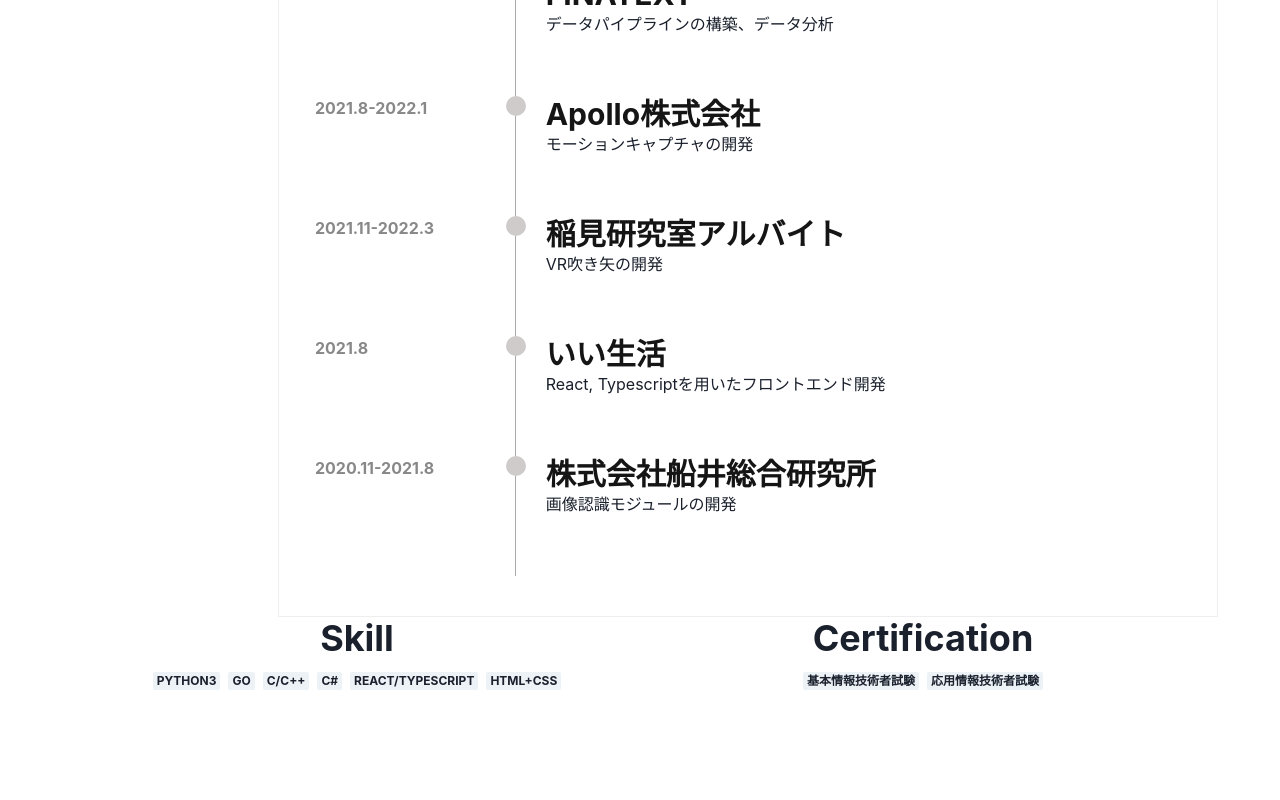
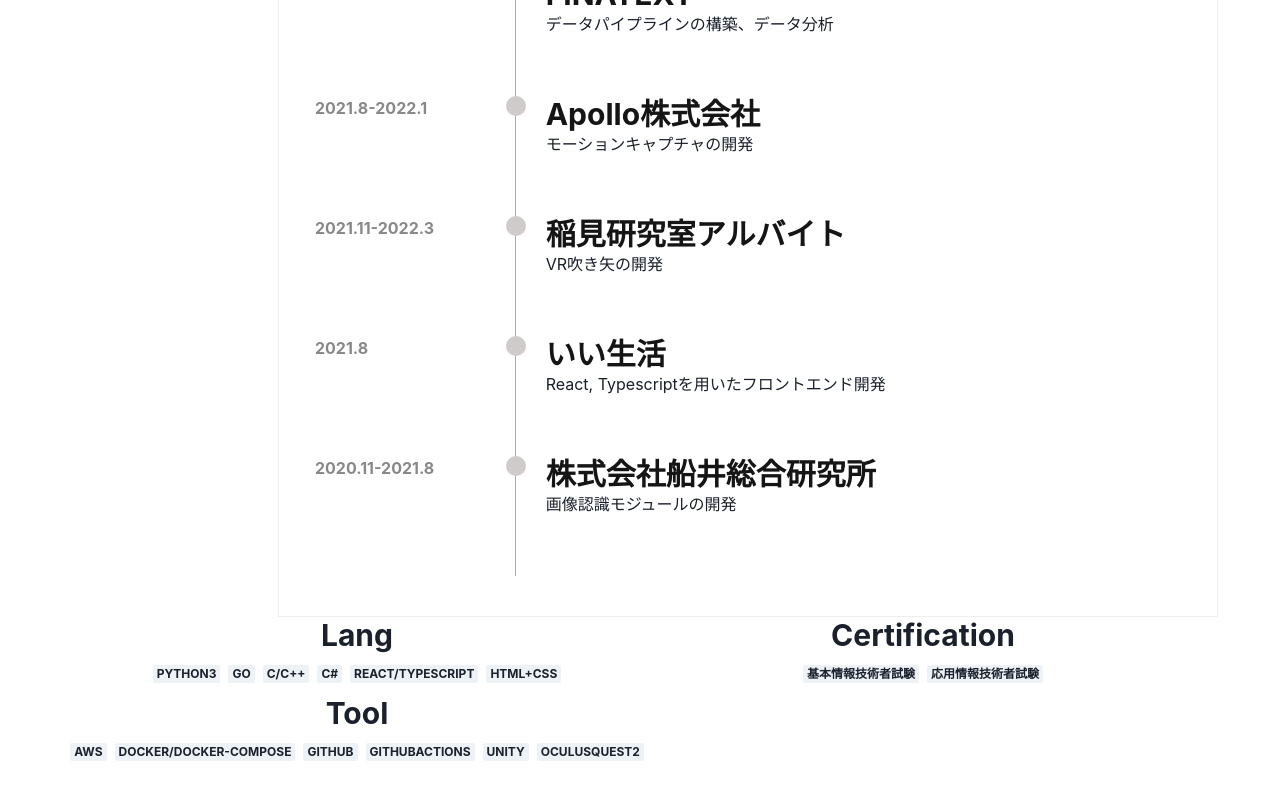
Before and after one commit to sh1n00/myportfolio, a Next.js app: page / in a window 1280 px wide. Shown: the part 670-1470 px from the top of the page. Built offline with nearby package versions, Linux system fonts and the light colour scheme.

Commit message:
animationの追加

```diff
--- a/components/Career.tsx
+++ b/components/Career.tsx
@@ -8,6 +8,7 @@
   ListItem,
   Heading,
 } from '@chakra-ui/react'
+import { motion } from 'framer-motion'
 
 import styles from './career.module.css'
 
@@ -29,7 +30,13 @@
       <Text fontSize="3xl" align="center" pt={20}>
         Career
       </Text>
-      <Box className={styles.timeline}>
+      <Box
+        className={styles.timeline}
+        as={motion.div}
+        initial={{ opacity: 0 }}
+        whileInView={{ opacity: 1 }}
+        viewport={{ once: true }}
+      >
         <OrderedList className={styles.list}>
           {careers.map((career, i) => (
             <CareerItem
@@ -54,7 +61,14 @@
       <Box className={styles.content}>
         <Link href={url}>
           <a>
-            <Heading size="lg" className={styles.heading}>
+            <Heading
+              as={motion.div}
+              whileHover={{ scale: 1.03 }}
+              whileTap={{ scale: 0.9 }}
+              transition="0.05s linear"
+              size="lg"
+              className={styles.heading}
+            >
               {title}
             </Heading>
           </a>
--- a/components/Profile.tsx
+++ b/components/Profile.tsx
@@ -2,6 +2,8 @@
 import Link from 'next/link'
 
 import { Stack, Icon, Text, Center, Box, Square } from '@chakra-ui/react'
+
+import { motion } from 'framer-motion'
 
 import styles from './profile.module.css'
 import utilStyles from '../styles/utils.module.css'
@@ -10,7 +12,13 @@
 
 export const Profile = () => {
   return (
-    <Box className={styles.content}>
+    <Box
+      as={motion.div}
+      className={styles.content}
+      initial={{ opacity: 0 }}
+      whileInView={{ opacity: 1 }}
+      viewport={{ once: true }}
+    >
       <Image
         src="/icon.jpg"
         alt="icon"
--- a/components/Skill.tsx
+++ b/components/Skill.tsx
@@ -2,25 +2,35 @@
 
 import styles from './skill.module.css'
 
-import { Program, Certification } from './data/SkillData'
+import { Lang, Tool, Certification } from './data/SkillData'
 
 export const Skill = () => {
   return (
-    <Flex align="center">
-      <Box width="50%" pl={10}>
-        <Heading textAlign="center" mb={2}>
-          Skill
+    <Flex>
+      <Box display="block" justifyContent="center" width="50%" pl={10}>
+        <Heading size="lg" textAlign="center" mb={2}>
+          Lang
         </Heading>
         <Box display="flex" justifyContent="center">
-          {Program.map((data, i) => (
+          {Lang.map((data, i) => (
+            <Badge key={i} className={styles.badge} m={1}>
+              {data}
+            </Badge>
+          ))}
+        </Box>
+        <Heading size="lg" textAlign="center" mt={2} mb={2}>
+          Tool
+        </Heading>
+        <Box display="flex" justifyContent="center">
+          {Tool.map((data, i) => (
             <Badge key={i} className={styles.badge} m={1}>
               {data}
             </Badge>
           ))}
         </Box>
       </Box>
-      <Box width="50%" pr={10}>
-        <Heading textAlign="center" mb={2}>
+      <Box display="block" width="50%" pr={10}>
+        <Heading size="lg" textAlign="center" mb={2}>
           Certification
         </Heading>
         <Box display="flex" justifyContent="center">
--- a/components/data/SkillData.ts
+++ b/components/data/SkillData.ts
@@ -1,4 +1,4 @@
-export const Program = [
+export const Lang = [
   'Python3',
   'Go',
   'C/C++',
@@ -7,4 +7,13 @@
   'HTML+CSS',
 ]
 
+export const Tool = [
+  'AWS',
+  'Docker/Docker-compose',
+  'Github',
+  'GithubActions',
+  'unity',
+  'OculusQuest2',
+]
+
 export const Certification = ['基本情報技術者試験', '応用情報技術者試験']
--- a/components/skill.module.css
+++ b/components/skill.module.css
@@ -3,6 +3,6 @@
   background-color: '#f0f0f0';
 }
 
-.heading {
-  align: center;
-}
+/* .box{
+    display: ;
+} */
```
